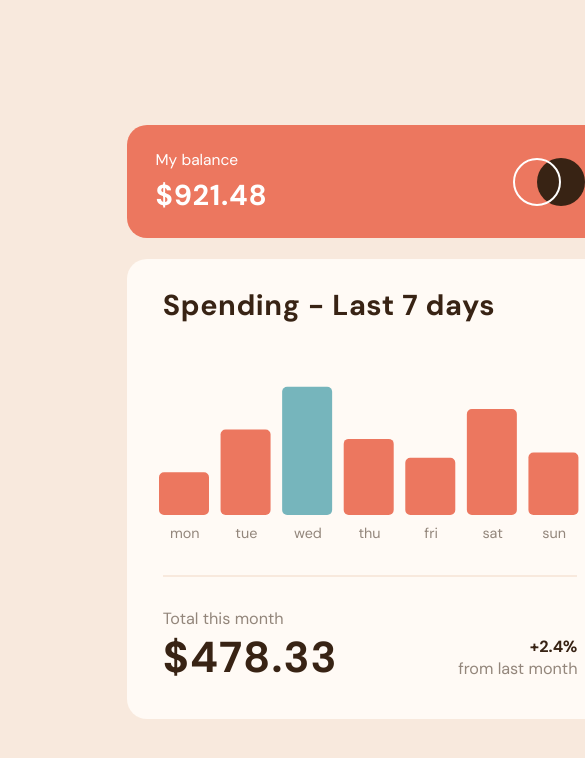
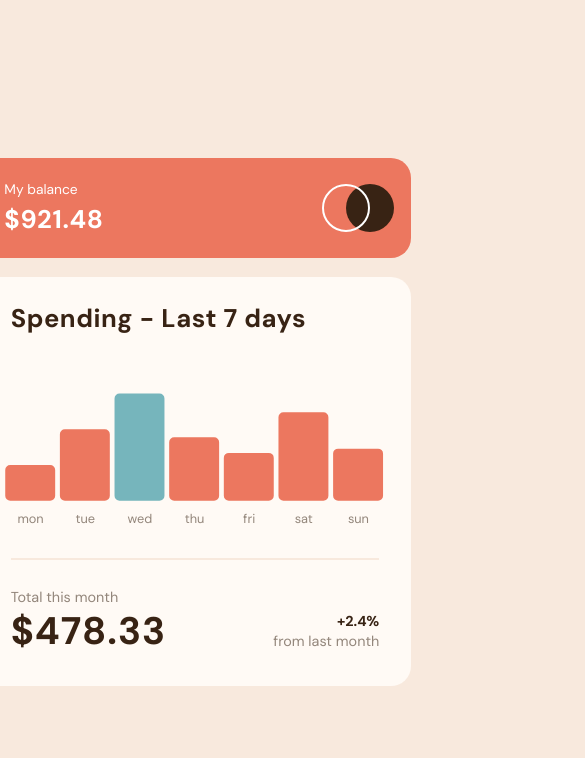
Before and after one commit to pkthunder87/expenses-chart, a React (Vite) app: page / in a window 390 px wide. Shown: the top 758 px of the page, 585 px wide, since content can reach past the window. Built offline with nearby package versions, Linux system fonts and the light colour scheme.

Commit message:
Feat: Add design for multiple screen sizes except mobile

```diff
--- a/src/App.jsx
+++ b/src/App.jsx
@@ -2,7 +2,7 @@ import ExpensesLayout from './components/ExpensesLayout';
 
 function App() {
   return (
-    <div className="w-[35dvw]">
+    <div className="">
       <ExpensesLayout />
     </div>
   );
--- a/src/index.css
+++ b/src/index.css
@@ -4,11 +4,11 @@
 
 @layer base {
   html {
-    @apply text-[90%] sm:text-[100%];
+    @apply text-[80%] xl2:text-[100%];
   }
 
   body {
-    @apply flex h-[100dvh] w-[100dvw] items-center justify-center bg-cream text-[1.6rem] antialiased sm:h-[1024px] sm:w-[1440px]   sm:overflow-scroll;
+    @apply flex h-[100dvh] w-[100dvw] items-center justify-center bg-cream text-[1.6rem] antialiased  xl2:h-[1024px] xl2:w-[1440px];
   }
 
   /* sm:h-[1024px] sm:w-[1440px] */
--- a/tailwind.config.js
+++ b/tailwind.config.js
@@ -15,10 +15,10 @@ export default {
     extend: {
       colors: {
         'soft-red': 'hsl(10, 79%, 65%)',
-        'cyan': 'hsl(186, 34%, 60%)',
+        cyan: 'hsl(186, 34%, 60%)',
         'dark-brown': 'hsl(25, 47%, 15%)',
         'medium-brown': 'hsl(28, 10%, 53%)',
-        'cream': 'hsl(27, 66%, 92%)',
+        cream: 'hsl(27, 66%, 92%)',
         'very-pale-orange': 'hsl(33, 100%, 98%)',
       },
     },
```
